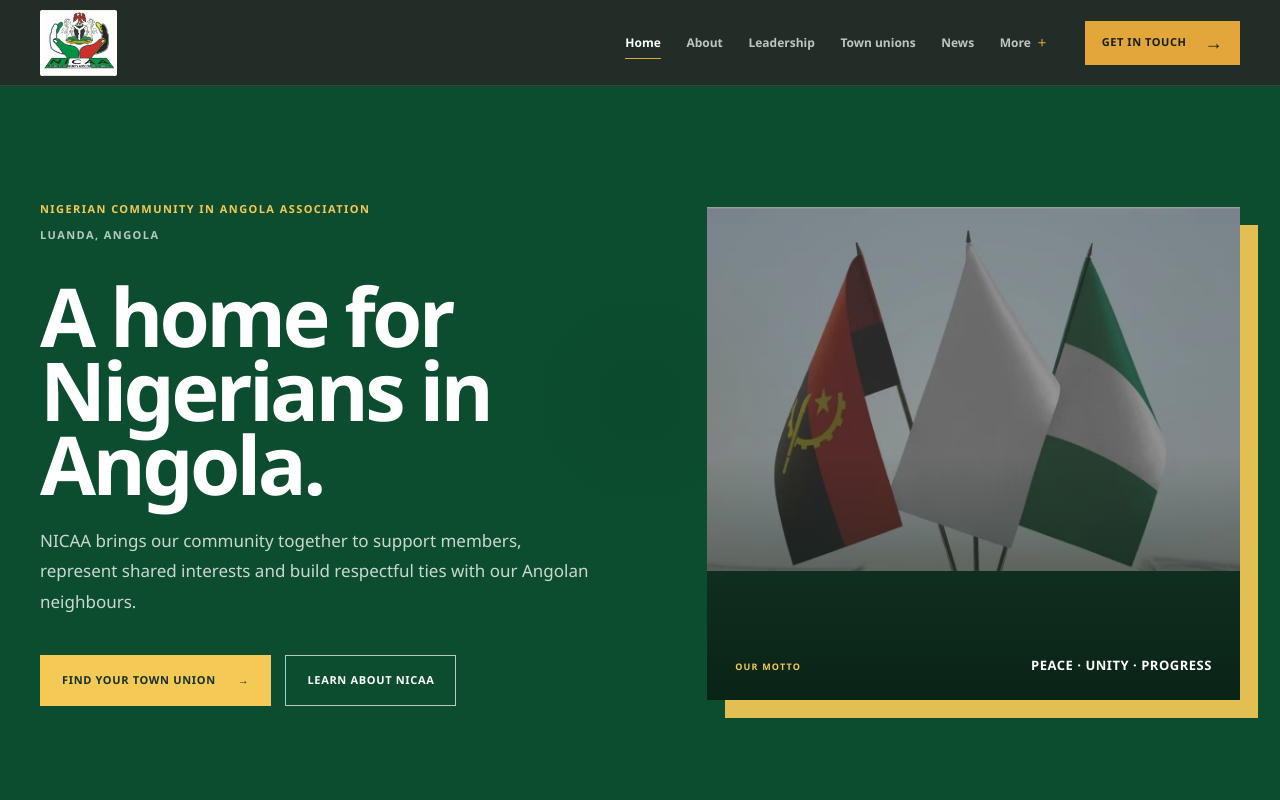
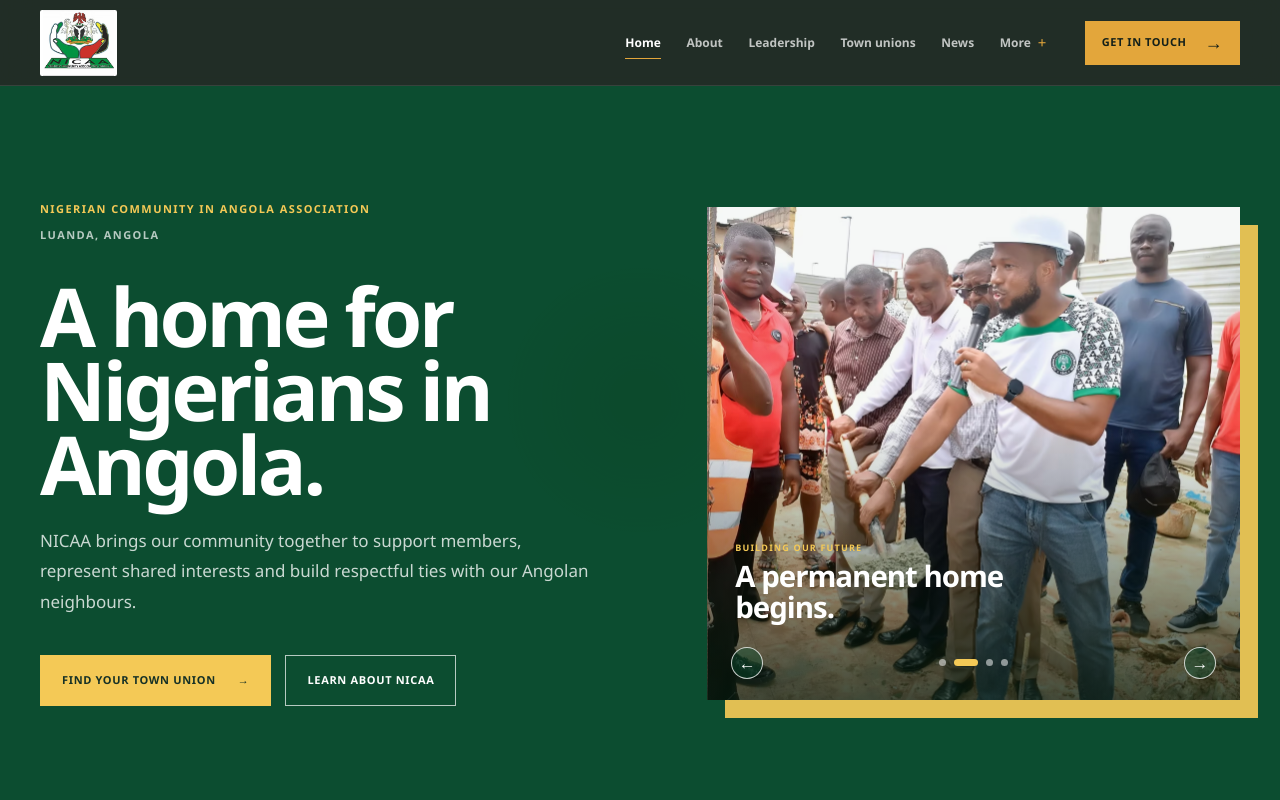
Before and after one commit to kaythewired/nicaa-community, a Next.js app: page / in a window 1280 px wide. Shown: the top 800 px of the page. Built offline with nearby package versions, Linux system fonts and the light colour scheme.

Commit message:
Add NICAA welcome image carousel

```diff
--- /dev/null
+++ b/app/_components/WelcomeCarousel.tsx
@@ -0,0 +1,109 @@
+"use client";
+
+import Image from "next/image";
+import { useEffect, useState } from "react";
+
+const slides = [
+  {
+    image: "/media/community-hero.avif",
+    alt: "The flags of Angola and Nigeria standing side by side",
+    eyebrow: "Welcome to NICAA",
+    title: "Peace, unity and progress.",
+  },
+  {
+    image: "/media/news-foundation.avif",
+    alt: "NICAA members at the community building foundation ceremony",
+    eyebrow: "Building our future",
+    title: "A permanent home begins.",
+  },
+  {
+    image: "/media/news-senate.avif",
+    alt: "A Nigerian community reception in Angola",
+    eyebrow: "Community and connection",
+    title: "Welcoming Nigeria in Angola.",
+  },
+  {
+    image: "/media/news-kilamba.avif",
+    alt: "NICAA representatives meeting local partners in Angola",
+    eyebrow: "Working together",
+    title: "Strong local partnerships.",
+  },
+];
+
+export function WelcomeCarousel() {
+  const [activeIndex, setActiveIndex] = useState(0);
+  const [isPaused, setIsPaused] = useState(false);
+
+  useEffect(() => {
+    if (isPaused || window.matchMedia("(prefers-reduced-motion: reduce)").matches) {
+      return undefined;
+    }
+
+    const timer = window.setInterval(() => {
+      setActiveIndex((current) => (current + 1) % slides.length);
+    }, 6500);
+
+    return () => window.clearInterval(timer);
+  }, [isPaused]);
+
+  const goToSlide = (index: number) => {
+    setActiveIndex((index + slides.length) % slides.length);
+  };
+
+  return (
+    <section
+      className="nicaa-welcome-carousel"
+      aria-label="Welcome to NICAA photo gallery"
+      aria-roledescription="carousel"
+      onMouseEnter={() => setIsPaused(true)}
+      onMouseLeave={() => setIsPaused(false)}
+      onFocusCapture={() => setIsPaused(true)}
+      onBlurCapture={() => setIsPaused(false)}
+    >
+      <div className="nicaa-welcome-carousel__slides">
+        {slides.map((slide, index) => (
+          <figure
+            className={`nicaa-welcome-carousel__slide${index === activeIndex ? " nicaa-welcome-carousel__slide--active" : ""}`}
+            aria-hidden={index !== activeIndex}
+            key={slide.image}
+          >
+            <Image
+              src={slide.image}
+              alt={index === activeIndex ? slide.alt : ""}
+              width={1500}
+              height={1000}
+              sizes="(max-width: 900px) 100vw, 49vw"
+              priority={index === 0}
+            />
+          </figure>
+        ))}
+      </div>
+
+      <div className="nicaa-welcome-carousel__caption" aria-live="polite">
+        <p>{slides[activeIndex].eyebrow}</p>
+        <strong>{slides[activeIndex].title}</strong>
+      </div>
+
+      <div className="nicaa-welcome-carousel__controls">
+        <button type="button" onClick={() => goToSlide(activeIndex - 1)} aria-label="Show previous welcome image">
+          <span aria-hidden="true">←</span>
+        </button>
+        <div className="nicaa-welcome-carousel__dots" aria-label="Choose a welcome image">
+          {slides.map((slide, index) => (
+            <button
+              aria-current={index === activeIndex ? "true" : undefined}
+              aria-label={`Show image ${index + 1}: ${slide.title}`}
+              className={index === activeIndex ? "nicaa-welcome-carousel__dot--active" : ""}
+              key={slide.image}
+              onClick={() => goToSlide(index)}
+              type="button"
+            />
+          ))}
+        </div>
+        <button type="button" onClick={() => goToSlide(activeIndex + 1)} aria-label="Show next welcome image">
+          <span aria-hidden="true">→</span>
+        </button>
+      </div>
+    </section>
+  );
+}
--- a/app/globals.css
+++ b/app/globals.css
@@ -904,12 +904,21 @@ a:focus-visible, button:focus-visible, input:focus-visible, textarea:focus-visib
 .nicaa-home__button--outline:hover { border-color: white; background: white; color: #0c4d30; }
 .nicaa-home__button--green { background: #0c4d30; color: white; }
 .nicaa-home__button--green:hover { background: #166d45; }
-.nicaa-home__hero-image { position: relative; min-height: 493px; overflow: hidden; background: #143828; box-shadow: 18px 18px 0 rgba(244,201,86,.92); }
-.nicaa-home__hero-image img { width: 100%; height: 100%; object-fit: cover; }
-.nicaa-home__hero-image::after { position: absolute; inset: 0; background: linear-gradient(180deg, transparent 50%, rgba(5,27,16,.7)); content: ""; pointer-events: none; }
-.nicaa-home__hero-image figcaption { position: absolute; z-index: 1; right: 28px; bottom: 24px; left: 28px; display: flex; align-items: baseline; justify-content: space-between; gap: 14px; color: white; }
-.nicaa-home__hero-image figcaption span { color: #f4c956; font-size: 9px; font-weight: 800; letter-spacing: .13em; text-transform: uppercase; }
-.nicaa-home__hero-image figcaption strong { font-size: 13px; letter-spacing: .04em; text-transform: uppercase; }
+.nicaa-welcome-carousel { position: relative; min-height: 493px; overflow: hidden; background: #143828; box-shadow: 18px 18px 0 rgba(244,201,86,.92); }
+.nicaa-welcome-carousel__slides, .nicaa-welcome-carousel__slide { position: absolute; inset: 0; }
+.nicaa-welcome-carousel__slide { margin: 0; opacity: 0; transition: opacity .65s ease; }
+.nicaa-welcome-carousel__slide--active { opacity: 1; }
+.nicaa-welcome-carousel__slide::after { position: absolute; inset: 0; background: linear-gradient(180deg, transparent 44%, rgba(5,27,16,.74)); content: ""; pointer-events: none; }
+.nicaa-welcome-carousel__slide img { width: 100%; height: 100%; object-fit: cover; }
+.nicaa-welcome-carousel__caption { position: absolute; z-index: 1; right: 28px; bottom: 77px; left: 28px; color: white; }
+.nicaa-welcome-carousel__caption p { margin: 0 0 7px; color: #f4c956; font-size: 9px; font-weight: 800; letter-spacing: .13em; text-transform: uppercase; }
+.nicaa-welcome-carousel__caption strong { display: block; max-width: 350px; font-size: clamp(21px, 2.3vw, 32px); letter-spacing: -.035em; line-height: 1.05; }
+.nicaa-welcome-carousel__controls { position: absolute; z-index: 2; right: 24px; bottom: 21px; left: 24px; display: grid; grid-template-columns: 32px 1fr 32px; gap: 12px; align-items: center; }
+.nicaa-welcome-carousel__controls > button { display: grid; width: 32px; height: 32px; place-items: center; padding: 0; border: 1px solid rgba(255,255,255,.76); border-radius: 50%; background: rgba(12,77,48,.45); color: white; font-size: 17px; cursor: pointer; transition: background .2s ease, color .2s ease; }
+.nicaa-welcome-carousel__controls > button:hover { border-color: #f4c956; background: #f4c956; color: #173126; }
+.nicaa-welcome-carousel__dots { display: flex; justify-content: center; gap: 8px; }
+.nicaa-welcome-carousel__dots button { width: 7px; height: 7px; padding: 0; border: 0; border-radius: 50%; background: rgba(255,255,255,.52); cursor: pointer; transition: width .2s ease, border-radius .2s ease, background .2s ease; }
+.nicaa-welcome-carousel__dots button.nicaa-welcome-carousel__dot--active { width: 24px; border-radius: 20px; background: #f4c956; }
 
 .nicaa-home__welcome { padding: clamp(78px, 10vw, 145px) 0 clamp(45px, 6vw, 78px); background: #fbfaf6; }
 .nicaa-home__welcome-grid { display: grid; grid-template-columns: 150px minmax(0, 1fr) minmax(250px, .55fr); gap: clamp(25px, 4vw, 66px); align-items: start; }
@@ -991,7 +1000,7 @@ a:focus-visible, button:focus-visible, input:focus-visible, textarea:focus-visib
 @media (max-width: 900px) {
   .nicaa-home__hero-layout, .nicaa-home__purpose-layout, .nicaa-home__story-layout, .nicaa-home__unions-layout, .nicaa-home__news-layout, .nicaa-home__contact-layout { grid-template-columns: 1fr; }
   .nicaa-home__hero-layout { gap: 52px; min-height: 0; }
-  .nicaa-home__hero-image { width: min(670px, 100%); min-height: 445px; }
+  .nicaa-welcome-carousel { width: min(670px, 100%); min-height: 445px; }
   .nicaa-home__welcome-grid { grid-template-columns: 130px 1fr; }
   .nicaa-home__welcome-grid > p:last-child { grid-column: 2; }
   .nicaa-home__purpose-layout, .nicaa-home__story-layout, .nicaa-home__unions-layout, .nicaa-home__news-layout, .nicaa-home__contact-layout { gap: 50px; }
@@ -1003,8 +1012,10 @@ a:focus-visible, button:focus-visible, input:focus-visible, textarea:focus-visib
   .nicaa-home__hero h1 { margin: 30px 0 20px; font-size: clamp(46px, 13.7vw, 66px); }
   .nicaa-home__intro { font-size: 15px; }
   .nicaa-home__hero-actions { align-items: stretch; flex-direction: column; margin-top: 31px; }
-  .nicaa-home__hero-image { min-height: 320px; box-shadow: 10px 10px 0 #f4c956; }
-  .nicaa-home__hero-image figcaption { right: 17px; bottom: 15px; left: 17px; align-items: start; flex-direction: column; gap: 4px; }
+  .nicaa-welcome-carousel { min-height: 320px; box-shadow: 10px 10px 0 #f4c956; }
+  .nicaa-welcome-carousel__caption { right: 17px; bottom: 65px; left: 17px; }
+  .nicaa-welcome-carousel__caption strong { font-size: 22px; }
+  .nicaa-welcome-carousel__controls { right: 17px; bottom: 15px; left: 17px; }
   .nicaa-home__welcome-grid { grid-template-columns: 1fr; gap: 20px; }
   .nicaa-home__welcome-grid > p:last-child { grid-column: auto; }
   .nicaa-home__action-grid, .nicaa-home__leaders-grid { grid-template-columns: 1fr; }
--- a/app/page.tsx
+++ b/app/page.tsx
@@ -2,6 +2,7 @@
 import type { Metadata } from "next";
 import Image from "next/image";
 import Link from "next/link";
+import { WelcomeCarousel } from "./_components/WelcomeCarousel";
 import { historyTimeline, leaders, newsItems, objectives, townUnions } from "./_data/community";
 
 export const metadata: Metadata = {
@@ -35,20 +36,7 @@ export default function Home() {
             </div>
           </div>
 
-          <figure className="nicaa-home__hero-image">
-            <Image
-              src="/media/community-hero.avif"
-              alt="The flags of Angola and Nigeria standing side by side"
-              width={1500}
-              height={1000}
-              sizes="(max-width: 900px) 100vw, 49vw"
-              priority
-            />
-            <figcaption>
-              <span>Our motto</span>
-              <strong>Peace · Unity · Progress</strong>
-            </figcaption>
-          </figure>
+          <WelcomeCarousel />
         </div>
       </section>
 
```
